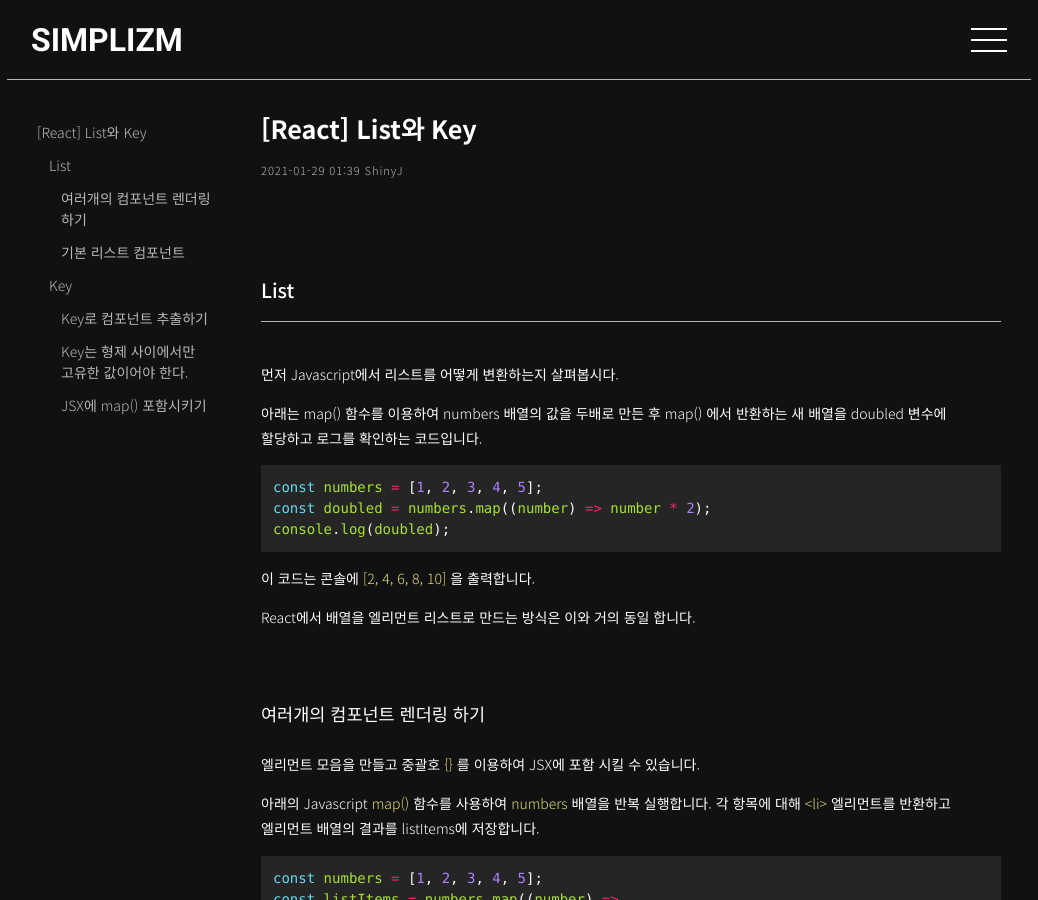
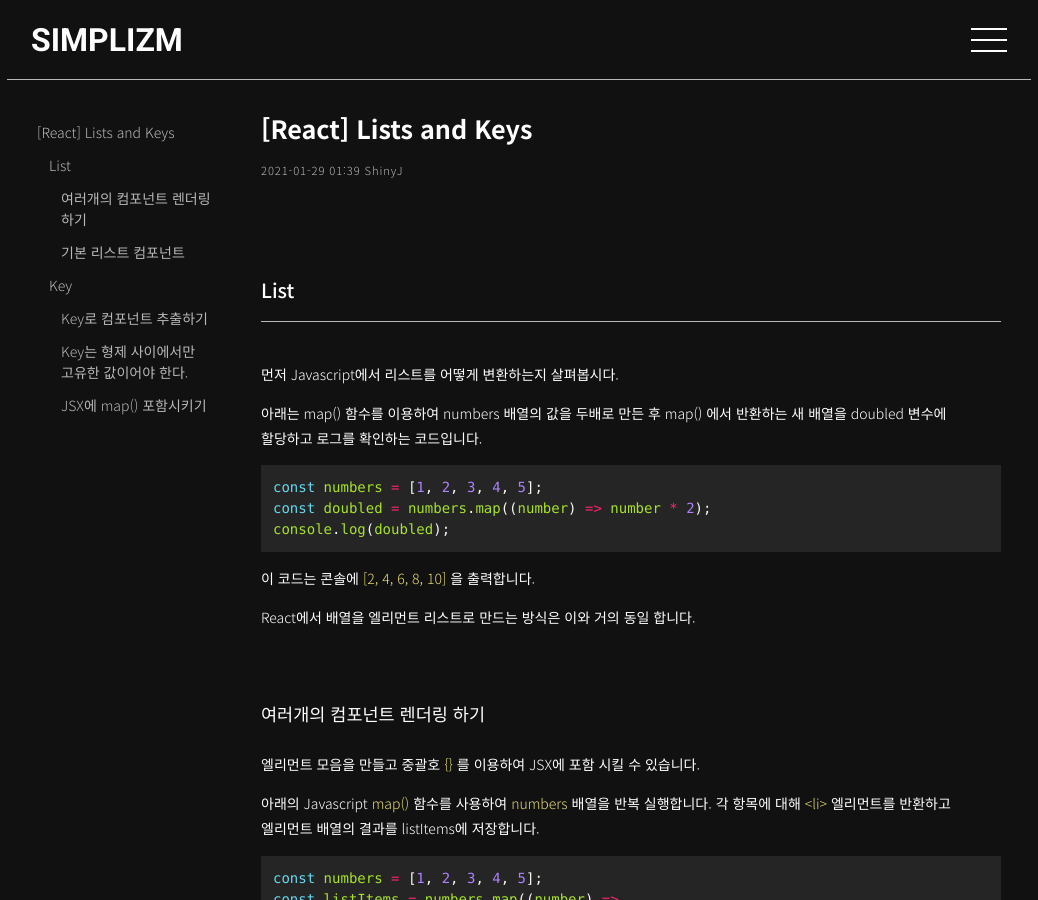
Before and after one commit to shinyj1991/shinyj1991.github.io, a Jekyll site: the page built from _posts/library/react/2021-01-29-7.md, in a window 1280 px wide and 900 px high. Shown: the whole window, without its empty margins (121-1159 px from the left). Built offline with Jekyll 4.4.1, drawn with Linux system fonts in a browser that asks for light colours; comment, search, counter and statistics services are not loaded; the table of contents is made by our own code.

Commit message:
Update 2021-01-29-7.md

```diff
--- a/_posts/library/react/2021-01-29-7.md
+++ b/_posts/library/react/2021-01-29-7.md
@@ -1,6 +1,6 @@
 ---
 layout: post
-title: "[React] List와 Key"
+title: "[React] Lists and Keys"
 author: ShinyJ
 date: 2021-01-29 10:39:40 +0900
 categories: [Library, React]
```
